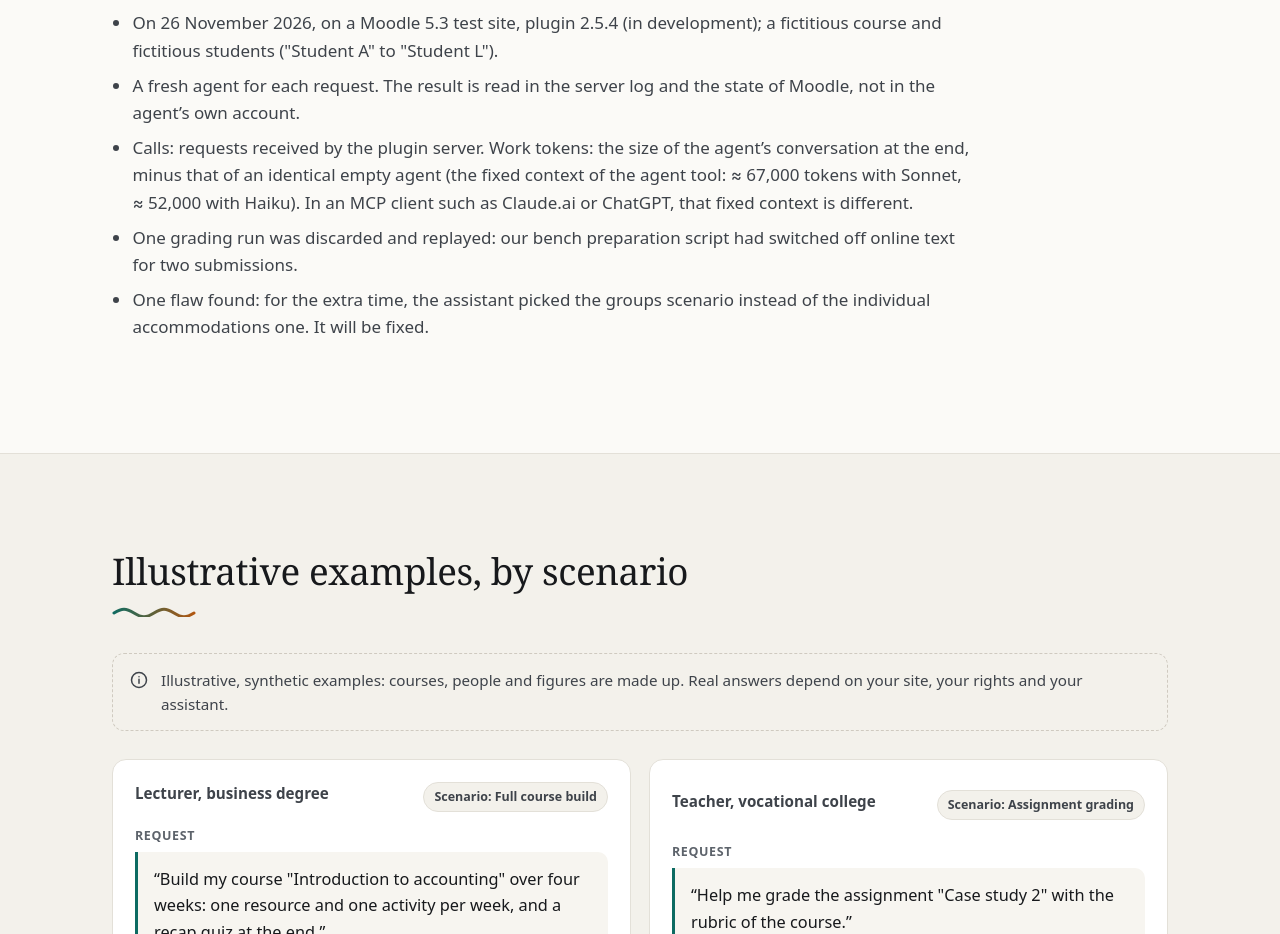
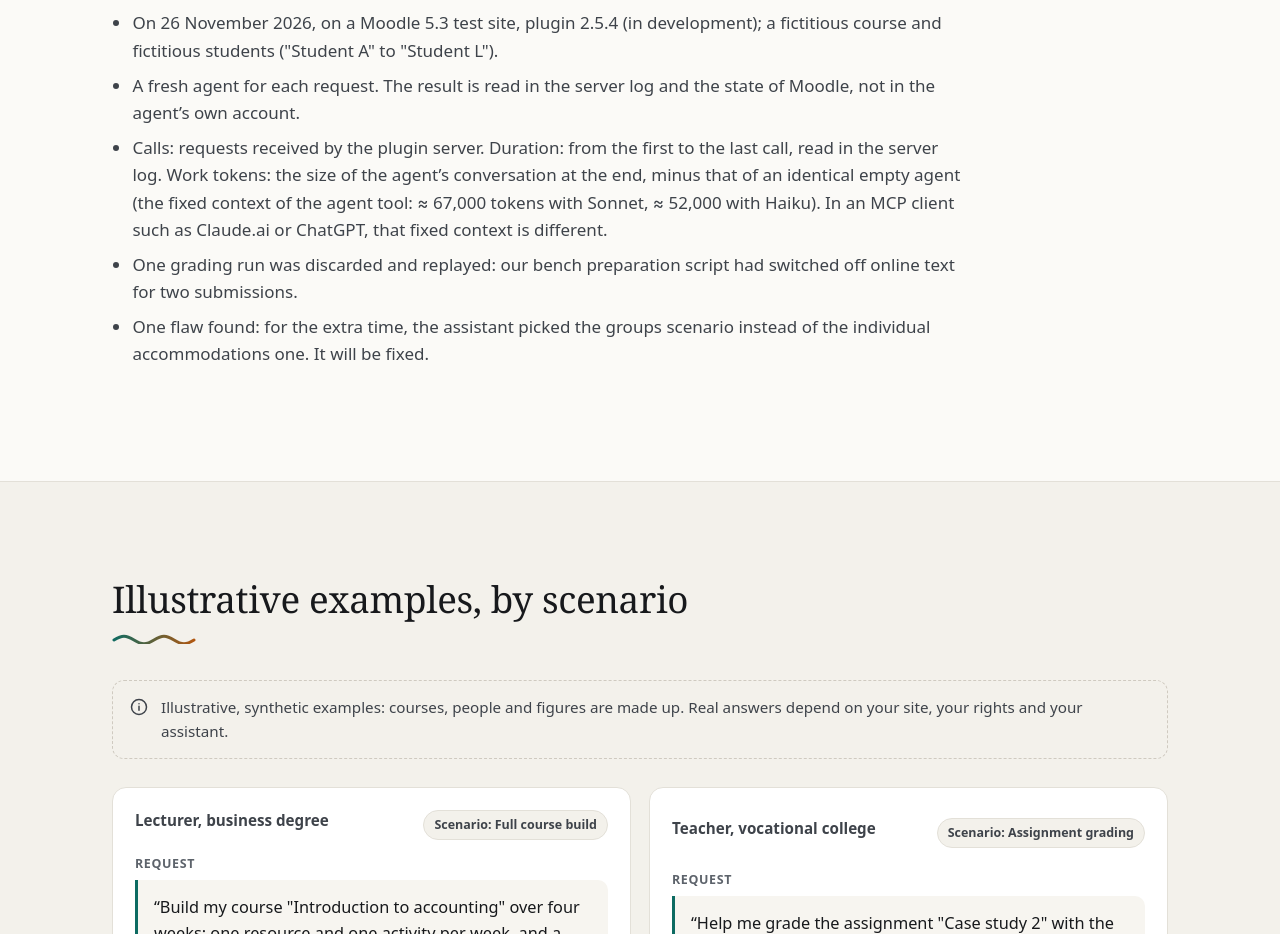
Before and after one commit to SouphianeJ/moodle-agent-mcp, a Next.js app in the folder site/: page /en/examples/ in a window 1280 px wide. Shown: the part 2640-3574 px from the top of the page. Built offline with nearby package versions, Linux system fonts and the light colour scheme.

Commit message:
Measured examples: say what the duration measures (first to last call, from the server log)

```diff
--- a/site/content/measured.ts
+++ b/site/content/measured.ts
@@ -169,7 +169,7 @@ export const measured: Record<Locale, Measured> = {
     method: [
       'Le 26 novembre 2026, sur un Moodle 5.3 de test, plugin 2.5.4 (en développement) ; un cours et des élèves fictifs (« Élève A » à « Élève L »).',
       'Un agent neuf pour chaque demande. Le résultat se lit dans le journal du serveur et dans l’état de Moodle, pas dans le récit de l’agent.',
-      'Appels : requêtes reçues par le serveur du plugin. Tokens de travail : la taille de la conversation de l’agent à la fin, moins celle d’un agent identique à vide (le contexte fixe de l’outil d’agent : ≈ 67 000 tokens avec Sonnet, ≈ 52 000 avec Haiku). Dans un client MCP comme Claude.ai ou ChatGPT, ce contexte fixe est différent.',
+      'Appels : requêtes reçues par le serveur du plugin. Durée : du premier au dernier appel, lue dans le journal du serveur. Tokens de travail : la taille de la conversation de l’agent à la fin, moins celle d’un agent identique à vide (le contexte fixe de l’outil d’agent : ≈ 67 000 tokens avec Sonnet, ≈ 52 000 avec Haiku). Dans un client MCP comme Claude.ai ou ChatGPT, ce contexte fixe est différent.',
       'Un passage de la correction a été écarté et rejoué : notre script de préparation du banc avait désactivé le texte en ligne de deux copies.',
       'Un défaut trouvé : pour le tiers-temps, l’assistant a choisi le scénario des groupes au lieu de celui des aménagements individuels. Il sera corrigé.',
     ],
@@ -303,7 +303,7 @@ export const measured: Record<Locale, Measured> = {
     method: [
       'On 26 November 2026, on a Moodle 5.3 test site, plugin 2.5.4 (in development); a fictitious course and fictitious students ("Student A" to "Student L").',
       'A fresh agent for each request. The result is read in the server log and the state of Moodle, not in the agent’s own account.',
-      'Calls: requests received by the plugin server. Work tokens: the size of the agent’s conversation at the end, minus that of an identical empty agent (the fixed context of the agent tool: ≈ 67,000 tokens with Sonnet, ≈ 52,000 with Haiku). In an MCP client such as Claude.ai or ChatGPT, that fixed context is different.',
+      'Calls: requests received by the plugin server. Duration: from the first to the last call, read in the server log. Work tokens: the size of the agent’s conversation at the end, minus that of an identical empty agent (the fixed context of the agent tool: ≈ 67,000 tokens with Sonnet, ≈ 52,000 with Haiku). In an MCP client such as Claude.ai or ChatGPT, that fixed context is different.',
       'One grading run was discarded and replayed: our bench preparation script had switched off online text for two submissions.',
       'One flaw found: for the extra time, the assistant picked the groups scenario instead of the individual accommodations one. It will be fixed.',
     ],
```
Also changed, not shown: 1 other file (tests, documents, lock files or other folders).
